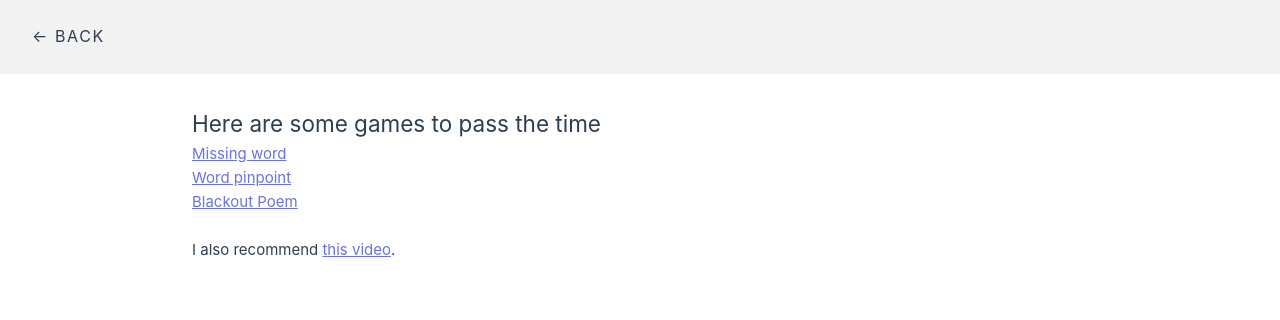
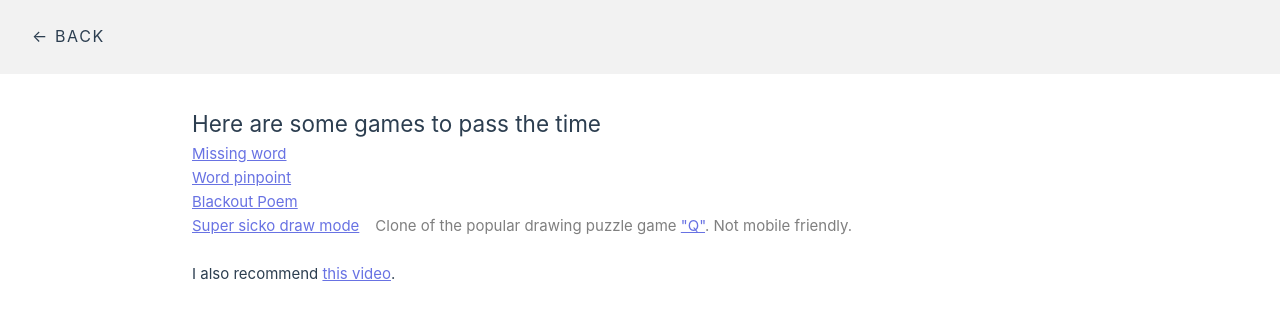
Before and after one commit to persuc/resume, a Vue app: page /bored in a window 1280 px wide. Shown: the top 320 px of the page. Built offline with nearby package versions, Linux system fonts and the light colour scheme; what vue3-highlightjs would draw is missing.

Commit message:
Publish draw mode

```diff
--- a/src/views/Bored.vue
+++ b/src/views/Bored.vue
@@ -15,6 +15,9 @@ import Header from '@/components/Header.vue'
     <a href="/word-pinpoint">Word pinpoint</a>
     <br />
     <a href="/blackout">Blackout Poem</a>
+    <br/>
+    <a href="/draw">Super sicko draw mode</a>
+    <span class="ml-4" style="color: var(--color-subheading)">Clone of the popular drawing puzzle game <a target="_blank" href="https://store.steampowered.com/app/2246110/Q_REMASTERED/">"Q"</a>. Not mobile friendly.</span>
     <br/>
     <br />
 
```
